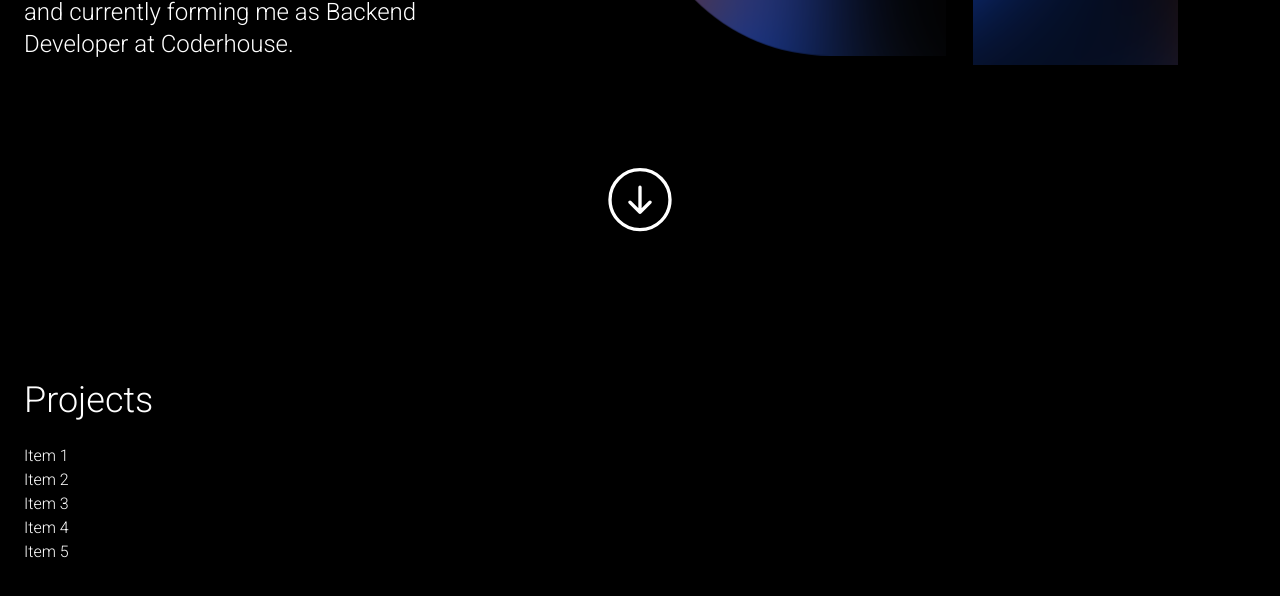
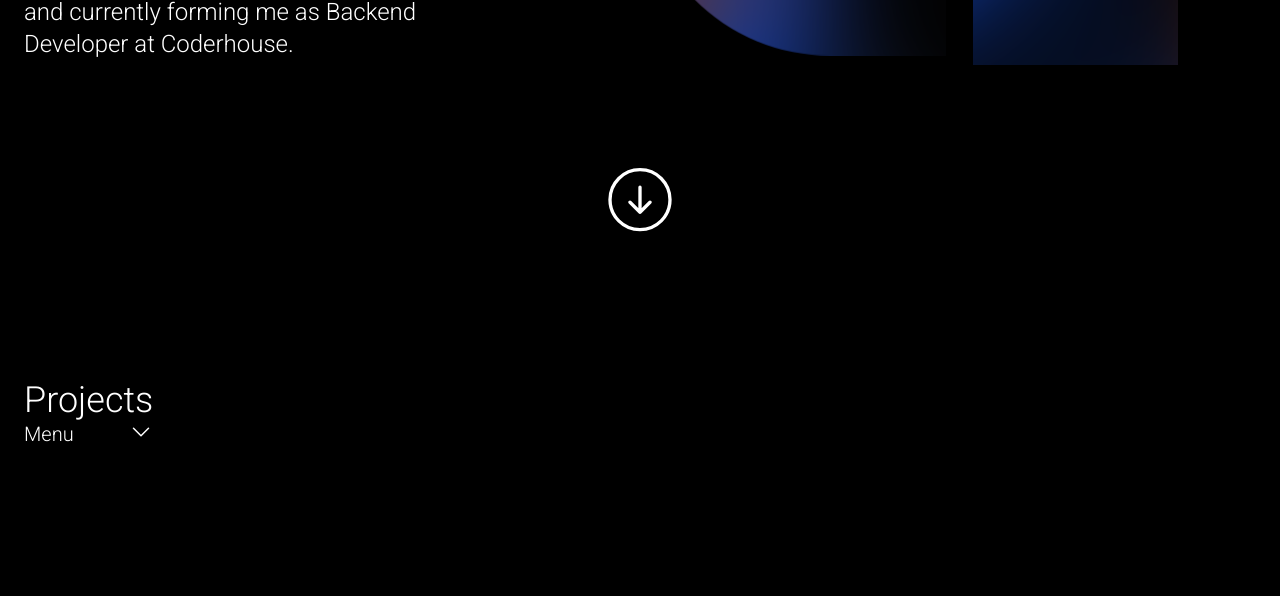
Before and after one commit to pato-1441/portfolioPatricio, a React (Vite) app: page / in a window 1280 px wide. Shown: the part 548-1144 px from the top of the page. Built offline with nearby package versions, Linux system fonts and the light colour scheme.

Commit message:
seguimos con las cards

```diff
--- a/src/components/Projects/Projects.jsx
+++ b/src/components/Projects/Projects.jsx
@@ -1,71 +1,11 @@
-import { Box, SimpleGrid } from "@chakra-ui/react";
-import { useState } from "react";
-import { motion } from "framer-motion";
+import { Box } from "@chakra-ui/react";
 import ProjectsCard from "../ProjectsCard/ProjectsCard";
 
 const Projects = () => {
-  const itemVariants = {
-    open: {
-      opacity: 1,
-      y: 0,
-      transition: { type: "spring", stiffness: 300, damping: 24 },
-    },
-    closed: { opacity: 0, y: 20, transition: { duration: 0.2 } },
-  };
-
-  const [isOpen, setIsOpen] = useState(false);
-
   return (
     <Box className="px-6">
       <h1 className="text-4xl">Projects</h1>
-      <SimpleGrid
-        mt={6}
-        spacing={10}
-        templateColumns="repeat(auto-fill, minmax(300px, 1fr))"
-      >
-        <motion.div
-          className="menu flex flex-col col-span-1"
-          initial={false}
-          animate={isOpen ? "open" : "closed"}
-          whileInView={() => setIsOpen("open")}
-        >
-          {/* <div>ProjectsCard</div> */}
-          <motion.ul
-            variants={{
-              open: {
-                clipPath: "inset(0% 0% 0% 0% round 10px)",
-                transition: {
-                  type: "spring",
-                  bounce: 0,
-                  duration: 0.7,
-                  delayChildren: 0.3,
-                  staggerChildren: 0.05,
-                },
-              },
-              closed: {
-                clipPath: "inset(10% 50% 90% 50% round 10px)",
-                transition: {
-                  type: "spring",
-                  bounce: 0,
-                  duration: 0.3,
-                },
-              },
-            }}
-            style={{ pointerEvents: isOpen ? "auto" : "none" }}
-          >
-            <motion.li variants={itemVariants}>Item 1 </motion.li>
-            <motion.li variants={itemVariants}>Item 2 </motion.li>
-            <motion.li variants={itemVariants}>Item 3 </motion.li>
-            <motion.li variants={itemVariants}>Item 4 </motion.li>
-            <motion.li variants={itemVariants}>Item 5 </motion.li>
-          </motion.ul>
-          {/* <div>
-        Lorem ipsum dolor sit amet consectetur adipisicing elit. Laboriosam
-        sequi dolorum labore tenetur voluptas error, animi nobis sint
-        repudiandae doloremque.
-      </div> */}
-        </motion.div>
-      </SimpleGrid>
+      <ProjectsCard />
     </Box>
   );
 };
--- a/src/components/ProjectsCard/ProjectsCard.jsx
+++ b/src/components/ProjectsCard/ProjectsCard.jsx
@@ -1,15 +1,82 @@
-import React from "react";
+import React, { useState } from "react";
 import { motion } from "framer-motion";
 
 const ProjectsCard = () => {
+  const itemVariants = {
+    open: {
+      opacity: 1,
+      y: 0,
+      transition: { type: "spring", stiffness: 300, damping: 24 },
+    },
+    closed: { opacity: 0, y: 20, transition: { duration: 0.2 } },
+  };
+
+  const [isOpen, setIsOpen] = useState(false);
   return (
-    <motion.div className="flex flex-col col-span-1">
-      {/* <div>ProjectsCard</div> */}
-      {/* <div>
-        Lorem ipsum dolor sit amet consectetur adipisicing elit. Laboriosam
-        sequi dolorum labore tenetur voluptas error, animi nobis sint
-        repudiandae doloremque.
-      </div> */}
+    <motion.div
+      initial={false}
+      animate={isOpen ? "open" : "closed"}
+      className="menu"
+    >
+      <motion.button
+        className="text-xl flex w-full justify-between"
+        whileTap={{ scale: 0.97 }}
+        onClick={() => setIsOpen(!isOpen)}
+      >
+        Menu
+        <motion.div
+          variants={{
+            open: { rotate: 180 },
+            closed: { rotate: 0 },
+          }}
+          transition={{ duration: 0.2 }}
+          style={{ originY: 0.55 }}
+        >
+          <svg
+            xmlns="http://www.w3.org/2000/svg"
+            fill="none"
+            viewBox="0 0 24 24"
+            strokeWidth={1.5}
+            stroke="currentColor"
+            className="w-6 h-6"
+          >
+            <path
+              strokeLinecap="round"
+              strokeLinejoin="round"
+              d="M19.5 8.25l-7.5 7.5-7.5-7.5"
+            />
+          </svg>
+        </motion.div>
+      </motion.button>
+      <motion.ul
+        variants={{
+          open: {
+            clipPath: "inset(0% 0% 0% 0% round 10px)",
+            transition: {
+              type: "spring",
+              bounce: 0,
+              duration: 0.7,
+              delayChildren: 0.3,
+              staggerChildren: 0.05,
+            },
+          },
+          closed: {
+            clipPath: "inset(10% 50% 90% 50% round 10px)",
+            transition: {
+              type: "spring",
+              bounce: 0,
+              duration: 0.3,
+            },
+          },
+        }}
+        style={{ pointerEvents: isOpen ? "auto" : "none" }}
+      >
+        <motion.li variants={itemVariants}>Item 1 </motion.li>
+        <motion.li variants={itemVariants}>Item 2 </motion.li>
+        <motion.li variants={itemVariants}>Item 3 </motion.li>
+        <motion.li variants={itemVariants}>Item 4 </motion.li>
+        <motion.li variants={itemVariants}>Item 5 </motion.li>
+      </motion.ul>
     </motion.div>
   );
 };
```
